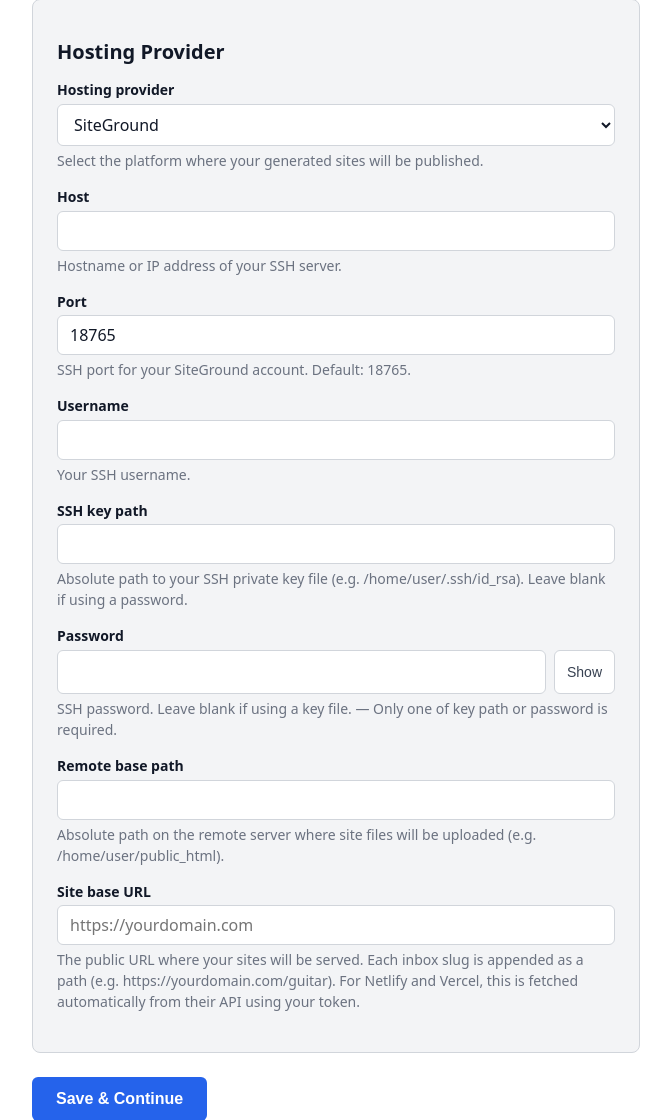
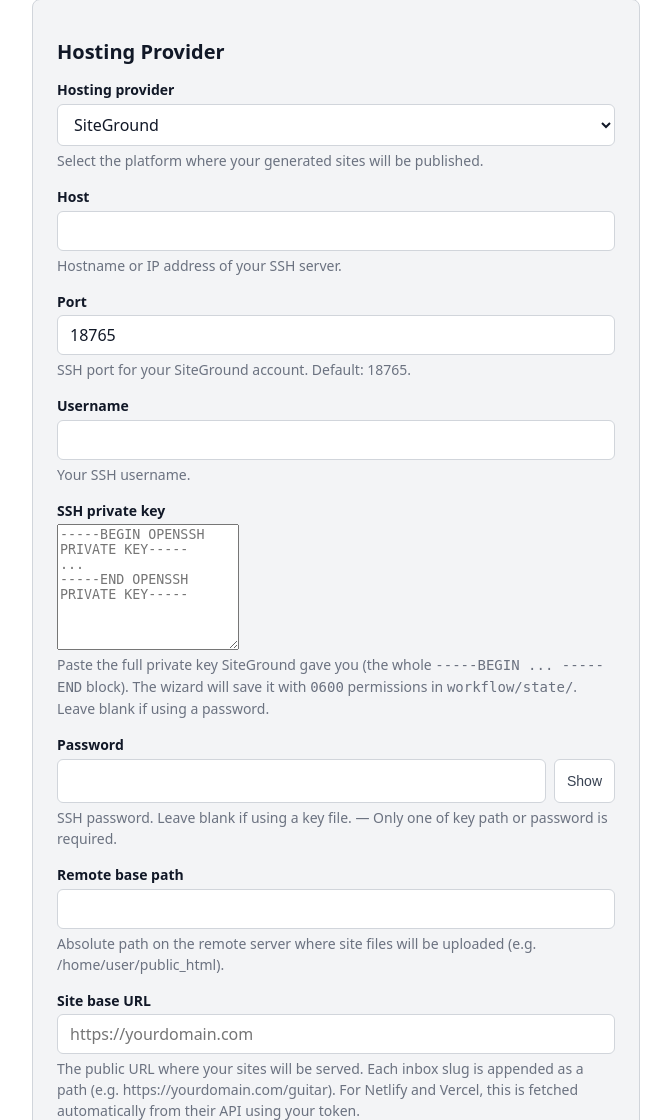
Before and after one commit to sgardoll/mailto-website, a Flask app: page /step/hosting in a window 1280 px wide. Shown: the part 147-1267 px from the top of the page, without its empty margins (304-975 px from the left). Run offline with Flask 3, Linux system fonts and the light colour scheme; data that the repository does not hold is empty.

Commit message:
feat(siteground): paste private key instead of file path
SiteGround hands you the private key as plain text. Previously the
wizard asked for a filesystem path, which was friction — you'd have
to save the pasted text to a file yourself, chmod it, then type the
path. Now you paste the whole -----BEGIN ... -----END block directly
and the wizard handles persistence.

- setup/templates/hosting.html: swap the `sg-ssh_key_path` input for a
  `sg-ssh_private_key` textarea with a key-shaped placeholder and help
  text explaining where the wizard will save it.
- setup/builder.py: new `_looks_like_private_key()` check + new
  `extract_siteground_key()` helper for the server. validate_hosting
  splits SiteGround from generic_ssh — SiteGround validates a pasted
  key or password or an existing_key_path (from hydration); generic_ssh
  still takes a path. build_hosting emits the relative target path
  (workflow/state/siteground.key) when a new key is pasted, or preserves
  existing_key_path when hydrated with no re-paste. Hydration routes the
  stored key_path into `sg-existing_key_path` rather than prefilling
  the textarea (avoids re-displaying secrets).
- setup/server.py: `/write-config` now calls
  `_persist_siteground_key_if_pasted()` before the YAML pair-write. It
  atomically writes the key to workflow/state/siteground.key via
  mkstemp + fsync + chmod(0600) + os.replace, then rewrites wizard
  state so YAML emits the absolute path. If no key was pasted, the
  existing key_path is preserved.
- setup/tests/test_builder.py: update fixtures + replace two old path
  tests with five new ones: at-least-one-credential, password-alone,
  malformed-key rejection, existing-key-path satisfies credential,
  and build_hosting preserves existing_key_path on re-run.

91 tests passing (was 88).

Generic SSH provider still uses the path-based input — it's deferred
to Phase 5 along with actual deploy support.

```diff
--- a/setup/builder.py
+++ b/setup/builder.py
@@ -82,6 +82,35 @@ def build(form_data: dict) -> tuple[str, str]:
 _VALID_PROVIDERS = {'siteground', 'ssh_sftp', 'netlify', 'vercel', 'github_pages'}
 _SSH_PROVIDERS = {'siteground', 'ssh_sftp'}
 _SSH_PREFIX = {'siteground': 'sg-', 'ssh_sftp': 'ssh-'}
+
+# Where the wizard writes pasted SSH keys. Relative to the repo root;
+# the server resolves this against the actual project root.
+SITEGROUND_KEY_RELPATH = 'workflow/state/siteground.key'
+
+
+def _looks_like_private_key(text: str) -> bool:
+    """True if text is a plausible OpenSSH/PEM private key block."""
+    t = text.strip()
+    if '-----BEGIN' not in t or '-----END' not in t:
+        return False
+    # Reject absolute paths that happen to contain the marker text
+    if '\n' not in t:
+        return False
+    return t.startswith('-----BEGIN') and t.rstrip().endswith('-----')
+
+
+def extract_siteground_key(form_data: dict) -> str | None:
+    """Return the pasted SiteGround SSH private key, normalized, or None.
+    Newlines normalized to \\n; trailing newline ensured. Used by the server
+    write step to persist the key to disk before YAML output is written.
+    """
+    raw = form_data.get('sg-ssh_private_key', '')
+    if not raw or not raw.strip():
+        return None
+    key = raw.replace('\r\n', '\n').replace('\r', '\n').strip()
+    if not key.endswith('\n'):
+        key = key + '\n'
+    return key
 _API_PROVIDERS = {'netlify', 'vercel'}
 _URL_RE = re.compile(r'^https?://', re.IGNORECASE)
 
@@ -113,11 +142,23 @@ def validate_hosting(form_data: dict) -> list[dict]:
         username = form_data.get(f'{prefix}username', '').strip()
         if not username:
             errors.append({'field': f'{prefix}username', 'message': 'Username is required'})
-        key_path = form_data.get(f'{prefix}ssh_key_path', '').strip()
         password = form_data.get(f'{prefix}password', '').strip()
-        if not key_path and not password:
-            errors.append({'field': f'{prefix}ssh_key_path',
-                           'message': 'Enter an SSH key path or a password — at least one is required'})
+        if provider == 'siteground':
+            # SiteGround: pasteable private key textarea replaces the legacy path input.
+            key_contents = form_data.get(f'{prefix}ssh_private_key', '').strip()
+            existing_key_path = (form_data.get(f'{prefix}existing_key_path') or '').strip()
+            if key_contents:
+                if not _looks_like_private_key(key_contents):
+                    errors.append({'field': f'{prefix}ssh_private_key',
+                                   'message': 'Paste the full key including -----BEGIN ... -----END lines'})
+            elif not password and not existing_key_path:
+                errors.append({'field': f'{prefix}ssh_private_key',
+                               'message': 'Paste an SSH private key or enter a password — at least one is required'})
+        else:
+            key_path = form_data.get(f'{prefix}ssh_key_path', '').strip()
+            if not key_path and not password:
+                errors.append({'field': f'{prefix}ssh_key_path',
+                               'message': 'Enter an SSH key path or a password — at least one is required'})
         remote_base_path = form_data.get(f'{prefix}remote_base_path', '').strip()
         if not remote_base_path:
             errors.append({'field': f'{prefix}remote_base_path', 'message': 'Remote base path is required'})
@@ -157,11 +198,24 @@ def build_hosting(form_data: dict) -> dict:
     if provider in _SSH_PROVIDERS:
         prefix = _SSH_PREFIX[provider]
         section_key = 'siteground' if provider == 'siteground' else 'ssh_sftp'
+        if provider == 'siteground':
+            # Pasted key → the server will write to SITEGROUND_KEY_RELPATH and
+            # set key_path to its absolute form. At build-hosting time we
+            # emit the relative path; the server rewrites to absolute before
+            # final YAML assembly if it actually wrote a key.
+            pasted = form_data.get('sg-ssh_private_key', '').strip()
+            existing = (form_data.get('sg-existing_key_path') or '').strip()
+            if pasted:
+                key_path = SITEGROUND_KEY_RELPATH
+            else:
+                key_path = existing
+        else:
+            key_path = form_data.get(f'{prefix}ssh_key_path', '').strip()
         result[section_key] = {
             'host': form_data.get(f'{prefix}host', '').strip(),
             'port': int(form_data.get(f'{prefix}port', 22)),
             'user': form_data.get(f'{prefix}username', '').strip(),
-            'key_path': form_data.get(f'{prefix}ssh_key_path', '').strip(),
+            'key_path': key_path,
             'password': form_data.get(f'{prefix}password', '').strip(),
             'base_remote_path': form_data.get(f'{prefix}remote_base_path', '').strip(),
         }
@@ -499,7 +553,10 @@ def hydrate_wizard_state(env_values: dict, config_values: dict) -> dict:
             'sg-host': provider_section.get('host', ''),
             'sg-port': provider_section.get('port', 18765),
             'sg-username': provider_section.get('user', ''),
-            'sg-ssh_key_path': provider_section.get('key_path', ''),
+            # SiteGround key is pasted, never prefilled back into the textarea.
+            # existing_key_path lets validation know a key is already configured.
+            'sg-ssh_private_key': '',
+            'sg-existing_key_path': provider_section.get('key_path', ''),
             'sg-password': provider_section.get('password', ''),
             'sg-remote_base_path': provider_section.get('base_remote_path', ''),
         })
--- a/setup/server.py
+++ b/setup/server.py
@@ -385,9 +385,51 @@ def write_config():
             "error": "existing config files detected — set overwrite_confirmed to proceed",
         }), 409
 
+    _persist_siteground_key_if_pasted()
     env_str, yaml_str = builder.build_final_outputs(_wizard_state)
     _write_config_pair(env_path, env_str, config_path, yaml_str)
     return jsonify({"ok": True, "next_step": "/step/done"})
+
+
+def _persist_siteground_key_if_pasted() -> None:
+    """If the user pasted a SiteGround private key, write it to workflow/state/
+    with 0600 perms and rewrite the wizard state so the YAML gets the absolute
+    path. If no key was pasted, leave existing key_path alone.
+    """
+    key_contents = builder.extract_siteground_key(_wizard_state)
+    if not key_contents:
+        # No paste — drop any transient form field and keep existing_key_path
+        # as the effective key_path in state.
+        _wizard_state.pop('sg-ssh_private_key', None)
+        return
+
+    key_path = (REPO_ROOT / builder.SITEGROUND_KEY_RELPATH).resolve()
+    key_path.parent.mkdir(parents=True, exist_ok=True)
+
+    # Atomic write + 0600 perms
+    fd, tmp = tempfile.mkstemp(dir=key_path.parent, prefix='.siteground.key.')
+    try:
+        with os.fdopen(fd, 'w', encoding='utf-8') as f:
+            f.write(key_contents)
+            f.flush()
+            os.fsync(f.fileno())
+        os.chmod(tmp, 0o600)
+        os.replace(tmp, str(key_path))
+        tmp = None
+    finally:
+        if tmp and os.path.exists(tmp):
+            try:
+                os.unlink(tmp)
+            except OSError:
+                pass
+
+    # Rewrite wizard state so build_final_outputs emits the absolute path
+    sg = _wizard_state.get('siteground')
+    if isinstance(sg, dict):
+        sg['key_path'] = str(key_path)
+    _wizard_state['sg-existing_key_path'] = str(key_path)
+    # Secret has been persisted — drop the textarea content from state
+    _wizard_state.pop('sg-ssh_private_key', None)
 
 
 def _write_config_pair(env_path: Path, env_str: str, config_path: Path, yaml_str: str) -> None:
--- a/setup/templates/hosting.html
+++ b/setup/templates/hosting.html
@@ -80,13 +80,15 @@
             </div>
 
             <div class="field-group">
-                <label for="sg-ssh_key_path">SSH key path</label>
+                <label for="sg-ssh_private_key">SSH private key</label>
                 <div class="field-row">
-                    <input id="sg-ssh_key_path" name="sg-ssh_key_path" type="text"
-                           aria-describedby="sg-ssh_key_path-help sg-ssh_key_path-error" />
+                    <textarea id="sg-ssh_private_key" name="sg-ssh_private_key" rows="8" spellcheck="false"
+                              autocomplete="off" autocorrect="off" autocapitalize="off"
+                              aria-describedby="sg-ssh_private_key-help sg-ssh_private_key-error"
+                              placeholder="-----BEGIN OPENSSH PRIVATE KEY-----&#10;...&#10;-----END OPENSSH PRIVATE KEY-----"></textarea>
                 </div>
-                <small id="sg-ssh_key_path-help" class="help-text">Absolute path to your SSH private key file (e.g. /home/user/.ssh/id_rsa). Leave blank if using a password.</small>
-                <span id="sg-ssh_key_path-error" class="error" hidden aria-live="polite"></span>
+                <small id="sg-ssh_private_key-help" class="help-text">Paste the full private key SiteGround gave you (the whole <code>-----BEGIN ... -----END</code> block). The wizard will save it with <code>0600</code> permissions in <code>workflow/state/</code>. Leave blank if using a password.</small>
+                <span id="sg-ssh_private_key-error" class="error" hidden aria-live="polite"></span>
             </div>
 
             <div class="field-group">
```
Also changed, not shown: setup/tests/test_builder.py (+40 -7 lines).
